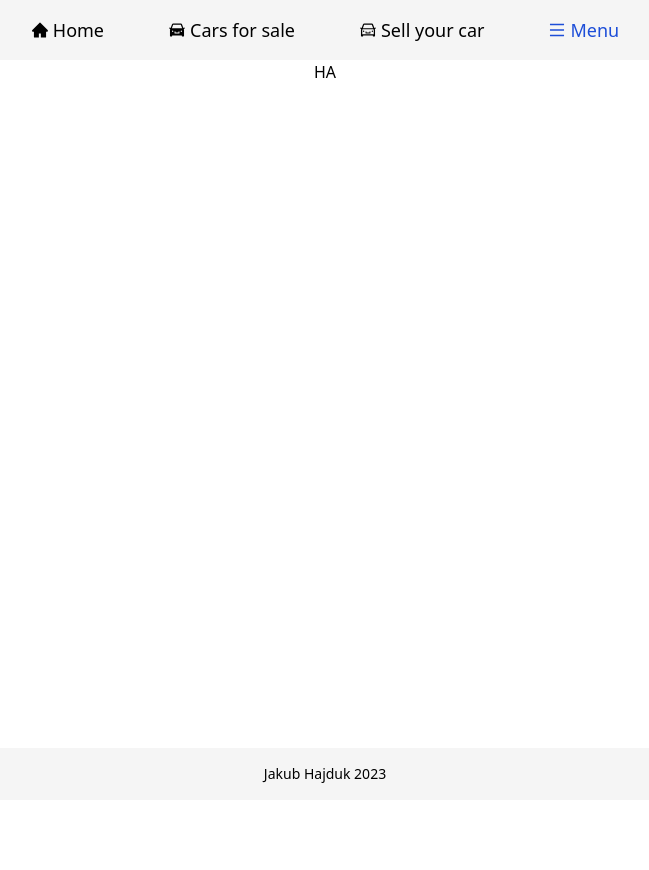
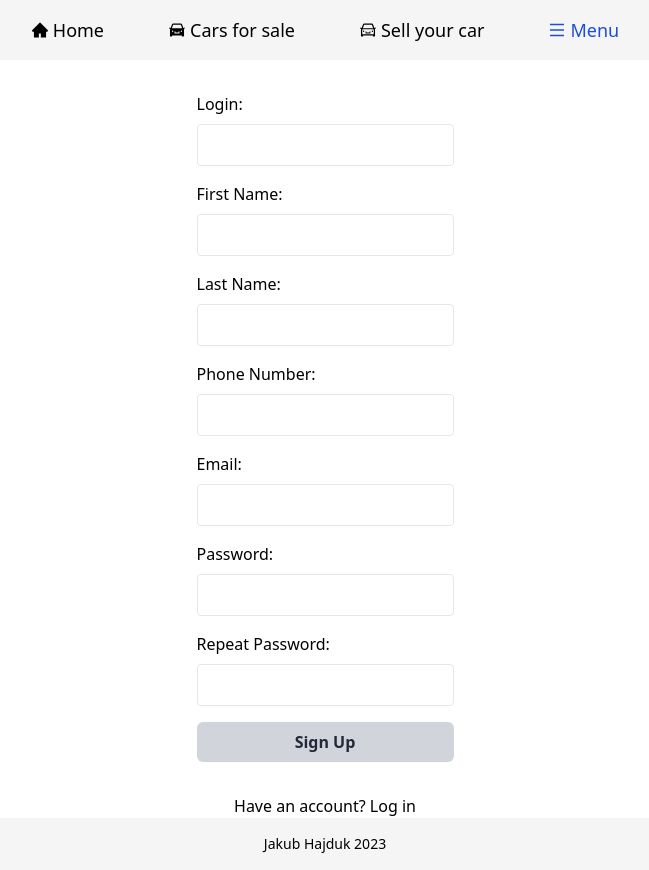
Before and after one commit to jakubhajduk53/cars-app, a React (Create React App) app: page /menu in a window 1280 px wide. Both pictures are taken after a click on the element "Don't have an account?". Shown: the whole page, without its empty margins (315-964 px from the left). Before the commit the page ends 800 px from the top, so only its background shows below. Built offline with nearby package versions, Linux system fonts and the light colour scheme; no server answers; the HTML template or start-up script is replaced by a standard one.

Commit message:
feat: add Register component

```diff
--- /dev/null
+++ b/src/components/Register.js
@@ -0,0 +1,175 @@
+import React from "react";
+import { Formik, Form, Field, ErrorMessage } from "formik";
+import * as Yup from "yup";
+import Button from "../components/Button";
+
+const validationSchema = Yup.object().shape({
+  login: Yup.string().required("Login is required"),
+  firstName: Yup.string().required("First name is required"),
+  lastName: Yup.string().required("Last name is required"),
+  phoneNumber: Yup.string().required("Phone number is required"),
+  email: Yup.string().email("Invalid email").required("Email is required"),
+  password: Yup.string().required("Password is required"),
+  repeatPassword: Yup.string()
+    .oneOf([Yup.ref("password"), null], "Passwords must match")
+    .required("Repeat password is required"),
+});
+
+function Register(props) {
+  const initialValues = {
+    login: "",
+    firstName: "",
+    lastName: "",
+    phoneNumber: "",
+    email: "",
+    password: "",
+    repeatPassword: "",
+  };
+
+  const handleSubmit = (values) => {
+    console.log(values);
+  };
+
+  return (
+    <div className="flex flex-col items-center">
+      <Formik
+        initialValues={initialValues}
+        validationSchema={validationSchema}
+        onSubmit={handleSubmit}
+      >
+        <Form className="bg-white p-8 rounded ">
+          <div className="mb-4">
+            <label htmlFor="login" className="block mb-2">
+              Login:
+            </label>
+            <Field
+              type="text"
+              id="login"
+              name="login"
+              className="w-full px-3 py-2 border rounded"
+            />
+            <ErrorMessage
+              name="login"
+              component="div"
+              className="text-red-500"
+            />
+          </div>
+
+          <div className="mb-4">
+            <label htmlFor="firstName" className="block mb-2">
+              First Name:
+            </label>
+            <Field
+              type="text"
+              id="firstName"
+              name="firstName"
+              className="w-full px-3 py-2 border rounded"
+            />
+            <ErrorMessage
+              name="firstName"
+              component="div"
+              className="text-red-500"
+            />
+          </div>
+
+          <div className="mb-4">
+            <label htmlFor="lastName" className="block mb-2">
+              Last Name:
+            </label>
+            <Field
+              type="text"
+              id="lastName"
+              name="lastName"
+              className="w-full px-3 py-2 border rounded"
+            />
+            <ErrorMessage
+              name="lastName"
+              component="div"
+              className="text-red-500"
+            />
+          </div>
+
+          <div className="mb-4">
+            <label htmlFor="phoneNumber" className="block mb-2">
+              Phone Number:
+            </label>
+            <Field
+              type="text"
+              id="phoneNumber"
+              name="phoneNumber"
+              className="w-full px-3 py-2 border rounded"
+            />
+            <ErrorMessage
+              name="phoneNumber"
+              component="div"
+              className="text-red-500"
+            />
+          </div>
+
+          <div className="mb-4">
+            <label htmlFor="email" className="block mb-2">
+              Email:
+            </label>
+            <Field
+              type="text"
+              id="email"
+              name="email"
+              className="w-full px-3 py-2 border rounded"
+            />
+            <ErrorMessage
+              name="email"
+              component="div"
+              className="text-red-500"
+            />
+          </div>
+
+          <div className="mb-4">
+            <label htmlFor="password" className="block mb-2">
+              Password:
+            </label>
+            <Field
+              type="password"
+              id="password"
+              name="password"
+              className="w-full px-3 py-2 border rounded"
+            />
+            <ErrorMessage
+              name="password"
+              component="div"
+              className="text-red-500"
+            />
+          </div>
+
+          <div className="mb-4">
+            <label htmlFor="repeatPassword" className="block mb-2">
+              Repeat Password:
+            </label>
+            <Field
+              type="password"
+              id="repeatPassword"
+              name="repeatPassword"
+              className="w-full px-3 py-2 border rounded"
+            />
+            <ErrorMessage
+              name="repeatPassword"
+              component="div"
+              className="text-red-500"
+            />
+          </div>
+
+          <Button type="submit" value="Sign Up" className="w-full" />
+        </Form>
+      </Formik>
+      <p
+        onClick={() => {
+          props.handleClick(true);
+        }}
+        className="hover:text-blue-500 cursor-pointer "
+      >
+        Have an account? Log in
+      </p>
+    </div>
+  );
+}
+
+export default Register;
--- a/src/pages/MenuPage.js
+++ b/src/pages/MenuPage.js
@@ -1,5 +1,6 @@
 import React, { useState } from "react";
 import Login from "../components/Login";
+import Register from "../components/Register";
 
 function MenuPage() {
   const [isRegistered, setIsRegistered] = useState(true);
@@ -10,7 +11,11 @@ function MenuPage() {
 
   return (
     <div className="flex w-full justify-center">
-      {isRegistered ? <Login handleClick={handleClick} /> : <p>HA</p>}
+      {isRegistered ? (
+        <Login handleClick={handleClick} />
+      ) : (
+        <Register handleClick={handleClick} />
+      )}
     </div>
   );
 }
```
